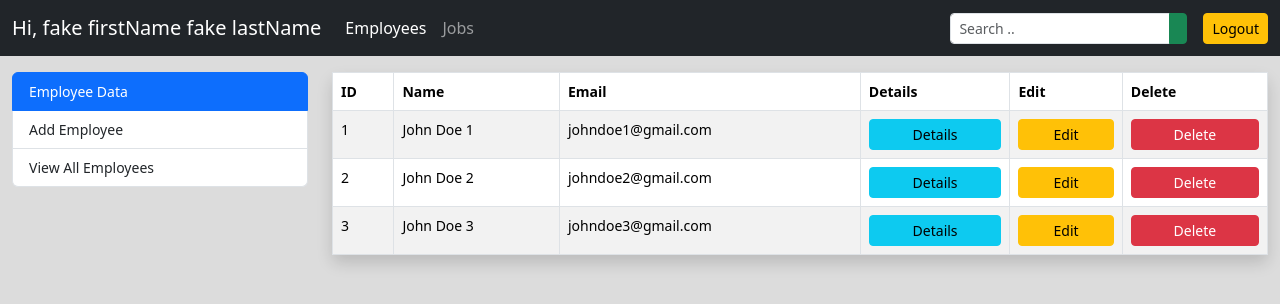
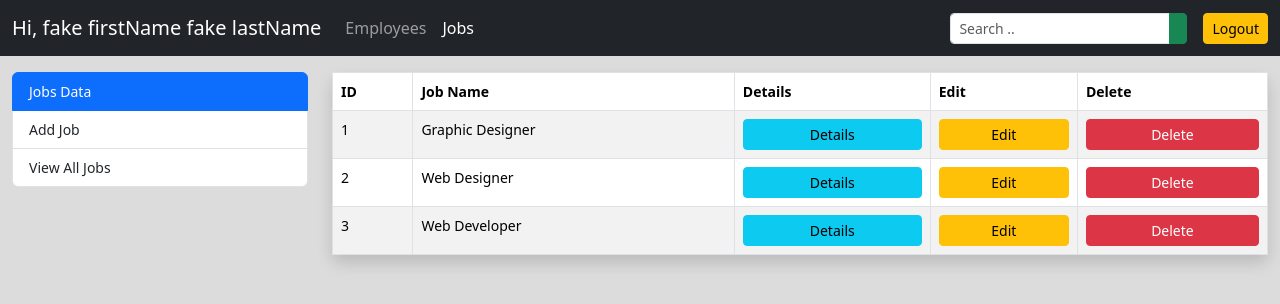
Before and after one commit to ali-moradzade/ems-site, a React (Create React App) app in the folder frontend/: page /employees in a window 1280 px wide. Shown: the top 304 px of the page. Built offline with nearby package versions, Linux system fonts and the light colour scheme.

Commit message:
adding jobs list page

```diff
--- a/frontend/src/App.tsx
+++ b/frontend/src/App.tsx
@@ -1,10 +1,10 @@
 import React from 'react';
-import {EmployeeListPage} from "./pages/EmployeeListPage";
+import {JobsListPage} from "./pages/JobsListPage";
 
 export function App() {
     return (
         <div className="container-fluid px-0">
-            <EmployeeListPage/>
+            <JobsListPage/>
         </div>
     );
 }
--- /dev/null
+++ b/frontend/src/pages/JobsListPage.tsx
@@ -0,0 +1,80 @@
+import {Navbar} from "../components/Navbar";
+import {Jobs} from "../components/Jobs";
+
+export function JobsListPage() {
+    const jobs = [
+        {
+            id: '1',
+            name: 'Graphic Designer',
+            date: '10/09/2022',
+        },
+        {
+            id: '2',
+            name: 'Web Designer',
+            date: '11/09/2022',
+        },
+        {
+            id: '3',
+            name: 'Web Developer',
+            date: '12/09/2022',
+        },
+    ];
+
+    return (
+        <div>
+            <Navbar activeLink={'/jobs'}/>
+
+            {/* dashboard contents */}
+            <div className="container-fluid">
+                <div className="row mt-3">
+                    <div className="col-lg-3 col-md-3">
+                        <div className="list-group card-border small">
+                            <div className="list-group-item active">Jobs Data</div>
+                            <a href="#" className="list-group-item list-group-item-action" data-bs-toggle="modal"
+                               data-bs-target="#add_job">
+                                Add Job
+                            </a>
+                            <a href="#" className="list-group-item list-group-item-action">
+                                View All Jobs
+                            </a>
+                        </div>
+                    </div>
+                    <div className="col-lg-9 col-md-9">
+                        <Jobs jobs={jobs}/>
+                    </div>
+                </div>
+            </div>
+
+            {/* Add Job Modal */}
+            <div className="modal fade" id="add_job" tabIndex={-1} aria-labelledby="add_job"
+                 aria-hidden="true">
+                <div className="modal-dialog">
+                    <div className="modal-content">
+                        <div className="modal-header">
+                            <h1 className="modal-title fs-5">Add Job Details</h1>
+                            <button type="button" className="btn-close" data-bs-dismiss="modal"
+                                    aria-label="Close"></button>
+                        </div>
+                        <div className="modal-body">
+                            <form>
+                                <div className="mb-3">
+                                    <input type="date" className="form-control form-control-sm" required/>
+                                </div>
+                                <div className="mb-3">
+                                    <input type="text" className="form-control form-control-sm"
+                                           placeholder="Job Name"
+                                           required/>
+                                </div>
+                                <div className="mb-3">
+                                    <button type="submit" className="btn btn-sm btn-success w-100">
+                                        Add Job
+                                    </button>
+                                </div>
+                            </form>
+                        </div>
+                    </div>
+                </div>
+            </div>
+        </div>
+    );
+}
```
